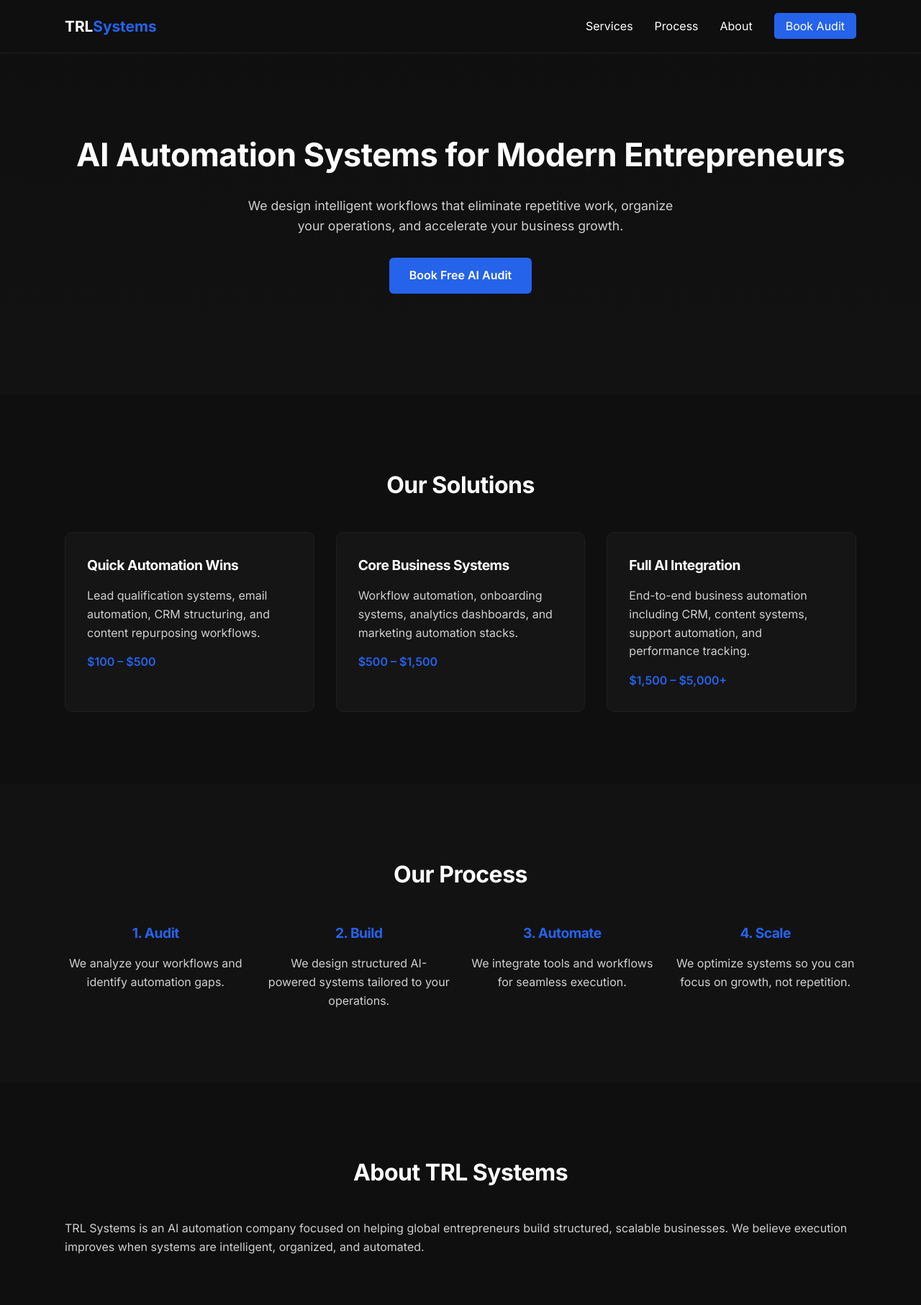
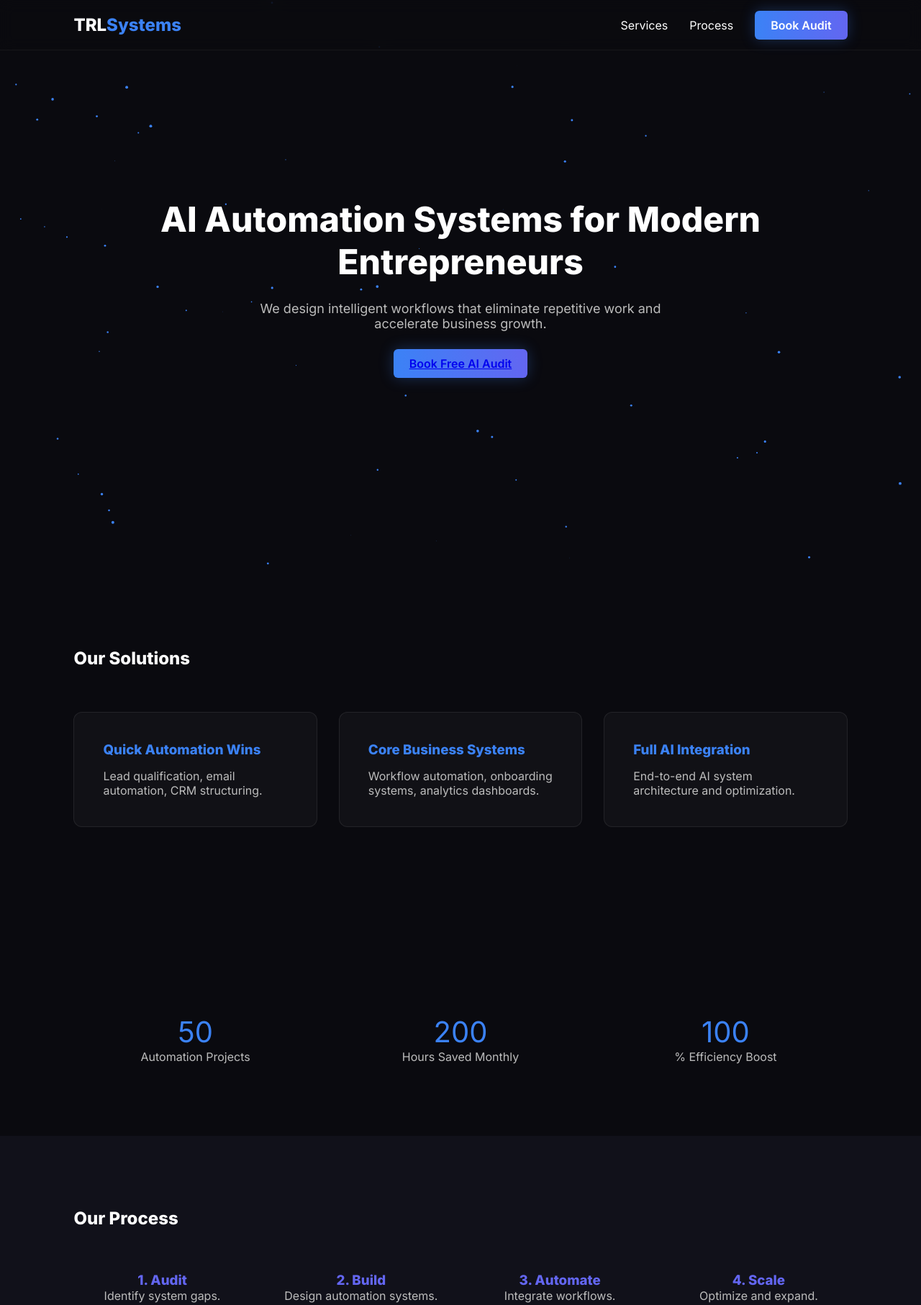
Before and after one commit to therightlifestyle/TRL, a plain HTML site: page index.html in a window 1280 px wide. Shown: the top 1813 px of the page at 72% size. Drawn offline with Linux system fonts and the light colour scheme; files that its build step writes are made by us from their sources.

Commit message:
Refactor index.html for SEO and layout improvements
Updated meta tags for improved SEO and added Open Graph and Twitter Card metadata. Enhanced the hero section and services display for better user engagement.

```diff
--- a/index.html
+++ b/index.html
@@ -1,140 +1,298 @@
 <!DOCTYPE html>
 <html lang="en">
 <head>
-  <meta charset="UTF-8" />
-  <meta name="viewport" content="width=device-width, initial-scale=1.0" />
+<meta charset="UTF-8">
+<meta name="viewport" content="width=device-width, initial-scale=1.0">
 
-  <title>TRL Systems | AI Automation for Entrepreneurs</title>
-  <meta name="description" content="TRL Systems builds AI-powered automation systems for modern entrepreneurs. Automate your operations. Scale your execution." />
+<title>TRL Systems | AI Automation Agency</title>
+<meta name="description" content="TRL Systems builds AI-powered automation systems for modern entrepreneurs. Automate workflows. Scale execution.">
+<meta name="keywords" content="AI automation agency, workflow automation, AI systems for entrepreneurs, business automation">
+<meta name="author" content="TRL Systems">
 
-  <!-- Security Headers -->
-  <meta http-equiv="X-Content-Type-Options" content="nosniff">
-  <meta http-equiv="X-Frame-Options" content="DENY">
-  <meta name="referrer" content="strict-origin-when-cross-origin">
+<!-- Open Graph -->
+<meta property="og:title" content="TRL Systems | AI Automation">
+<meta property="og:description" content="Automate the routine. Accelerate your execution.">
+<meta property="og:type" content="website">
 
-  <!-- Google Fonts -->
-  <link href="https://fonts.googleapis.com/css2?family=Inter:wght@400;600;700&display=swap" rel="stylesheet">
+<!-- Twitter -->
+<meta name="twitter:card" content="summary_large_image">
 
-  <link rel="stylesheet" href="css/style.css">
+<!-- Favicon (create favicon.ico and place in root later) -->
+<link rel="icon" href="favicon.ico">
+
+<link href="https://fonts.googleapis.com/css2?family=Inter:wght@400;600;700;800&display=swap" rel="stylesheet">
+
+<style>
+
+/* GLOBAL */
+*{margin:0;padding:0;box-sizing:border-box}
+body{
+font-family:'Inter',sans-serif;
+background:#0a0a0f;
+color:#fff;
+overflow-x:hidden;
+scroll-behavior:smooth;
+}
+section{padding:100px 8%}
+h1,h2,h3{font-weight:800}
+p{color:#bcbcbc}
+.reveal{opacity:0;transform:translateY(40px);transition:1s}
+.reveal.active{opacity:1;transform:translateY(0)}
+
+/* NAV */
+nav{
+position:fixed;top:0;width:100%;
+display:flex;justify-content:space-between;
+align-items:center;padding:20px 8%;
+background:rgba(10,10,15,0.7);
+backdrop-filter:blur(10px);
+border-bottom:1px solid rgba(255,255,255,0.05);
+z-index:1000;
+}
+nav h2 span{color:#3b82f6}
+nav ul{display:flex;gap:30px;list-style:none}
+nav a{text-decoration:none;color:#fff;transition:0.3s}
+nav a:hover{color:#3b82f6}
+.btn{
+background:linear-gradient(90deg,#3b82f6,#6366f1);
+padding:10px 22px;border-radius:6px;font-weight:600;
+box-shadow:0 0 20px rgba(59,130,246,0.3);
+}
+
+/* HERO */
+.hero{
+height:100vh;
+display:flex;flex-direction:column;
+justify-content:center;align-items:center;
+text-align:center;position:relative;
+}
+.hero h1{font-size:48px;max-width:900px}
+.hero p{margin:25px 0;font-size:18px;max-width:600px}
+
+/* PARTICLES */
+canvas{
+position:absolute;top:0;left:0;width:100%;height:100%;z-index:-1;
+}
+
+/* CARDS */
+.cards{
+display:grid;
+grid-template-columns:repeat(auto-fit,minmax(280px,1fr));
+gap:30px;margin-top:60px;
+}
+.card{
+background:rgba(255,255,255,0.03);
+padding:40px;border-radius:12px;
+border:1px solid rgba(255,255,255,0.08);
+transition:0.4s;
+}
+.card:hover{
+transform:translateY(-10px);
+border-color:#3b82f6;
+box-shadow:0 0 40px rgba(59,130,246,0.2);
+}
+.card h3{color:#3b82f6;margin-bottom:15px}
+
+/* PROCESS */
+.process{background:#11111a}
+.process-grid{
+display:grid;
+grid-template-columns:repeat(auto-fit,minmax(220px,1fr));
+gap:30px;text-align:center;margin-top:60px;
+}
+.process-box h3{color:#6366f1}
+
+/* STATS */
+.stats{
+display:grid;
+grid-template-columns:repeat(auto-fit,minmax(200px,1fr));
+gap:30px;text-align:center;margin-top:60px;
+}
+.stat-number{font-size:40px;color:#3b82f6}
+
+/* CTA */
+.cta{
+background:linear-gradient(90deg,#1e3a8a,#312e81);
+text-align:center;border-radius:15px;
+margin:0 8%;padding:80px 40px;
+}
+
+/* CONTACT */
+form{
+max-width:600px;margin:auto;
+display:flex;flex-direction:column;gap:20px;
+}
+input,textarea{
+padding:14px;background:#11111a;
+border:1px solid rgba(255,255,255,0.1);
+border-radius:8px;color:#fff;
+}
+textarea{resize:none;height:120px}
+
+/* FOOTER */
+footer{
+padding:40px 8%;background:#07070b;
+display:flex;justify-content:space-between;
+flex-wrap:wrap;border-top:1px solid rgba(255,255,255,0.05);
+}
+footer a{color:#aaa;text-decoration:none;margin-left:20px}
+footer a:hover{color:#3b82f6}
+
+@media(max-width:768px){
+.hero h1{font-size:32px}
+nav ul{display:none}
+}
+
+</style>
 </head>
+
 <body>
 
-  <!-- Navigation -->
-  <header class="navbar">
-    <div class="container nav-container">
-      <div class="logo">TRL<span>Systems</span></div>
 <nav>
+<h2>TRL<span>Systems</span></h2>
 <ul>
 <li><a href="#services">Services</a></li>
 <li><a href="#process">Process</a></li>
-          <li><a href="#about">About</a></li>
-          <li><a href="#contact" class="nav-cta">Book Audit</a></li>
+<li><a href="#contact" class="btn">Book Audit</a></li>
 </ul>
 </nav>
-    </div>
-  </header>
 
-  <!-- Hero Section -->
 <section class="hero">
-    <div class="container">
-      <h1>AI Automation Systems for Modern Entrepreneurs</h1>
-      <p>We design intelligent workflows that eliminate repetitive work, organize your operations, and accelerate your business growth.</p>
-      <a href="#contact" class="btn-primary">Book Free AI Audit</a>
-    </div>
+<canvas id="particles"></canvas>
+<h1 class="reveal">AI Automation Systems for Modern Entrepreneurs</h1>
+<p class="reveal">We design intelligent workflows that eliminate repetitive work and accelerate business growth.</p>
+<a href="#contact" class="btn reveal">Book Free AI Audit</a>
 </section>
 
-  <!-- Services Section -->
-  <section id="services" class="section">
-    <div class="container">
-      <h2>Our Solutions</h2>
-
-      <div class="services-grid">
-        <div class="card">
+<section id="services">
+<h2 class="reveal">Our Solutions</h2>
+<div class="cards">
+<div class="card reveal">
 <h3>Quick Automation Wins</h3>
-          <p>Lead qualification systems, email automation, CRM structuring, and content repurposing workflows.</p>
-          <span>$100 – $500</span>
+<p>Lead qualification, email automation, CRM structuring.</p>
 </div>
-
-        <div class="card">
+<div class="card reveal">
 <h3>Core Business Systems</h3>
-          <p>Workflow automation, onboarding systems, analytics dashboards, and marketing automation stacks.</p>
-          <span>$500 – $1,500</span>
+<p>Workflow automation, onboarding systems, analytics dashboards.</p>
 </div>
-
-        <div class="card">
+<div class="card reveal">
 <h3>Full AI Integration</h3>
-          <p>End-to-end business automation including CRM, content systems, support automation, and performance tracking.</p>
-          <span>$1,500 – $5,000+</span>
-        </div>
+<p>End-to-end AI system architecture and optimization.</p>
 </div>
 </div>
 </section>
 
-  <!-- Process Section -->
-  <section id="process" class="section dark-section">
-    <div class="container">
-      <h2>Our Process</h2>
-
-      <div class="process-grid">
-        <div>
-          <h3>1. Audit</h3>
-          <p>We analyze your workflows and identify automation gaps.</p>
+<section class="stats">
+<div class="reveal">
+<div class="stat-number" data-target="50">0</div>
+<p>Automation Projects</p>
 </div>
-
-        <div>
-          <h3>2. Build</h3>
-          <p>We design structured AI-powered systems tailored to your operations.</p>
+<div class="reveal">
+<div class="stat-number" data-target="200">0</div>
+<p>Hours Saved Monthly</p>
 </div>
-
-        <div>
-          <h3>3. Automate</h3>
-          <p>We integrate tools and workflows for seamless execution.</p>
-        </div>
-
-        <div>
-          <h3>4. Scale</h3>
-          <p>We optimize systems so you can focus on growth, not repetition.</p>
-        </div>
-      </div>
+<div class="reveal">
+<div class="stat-number" data-target="100">0</div>
+<p>% Efficiency Boost</p>
 </div>
 </section>
 
-  <!-- About Section -->
-  <section id="about" class="section">
-    <div class="container">
-      <h2>About TRL Systems</h2>
-      <p>
-        TRL Systems is an AI automation company focused on helping global entrepreneurs build structured, scalable businesses.
-        We believe execution improves when systems are intelligent, organized, and automated.
-      </p>
+<section id="process" class="process">
+<h2 class="reveal">Our Process</h2>
+<div class="process-grid">
+<div class="process-box reveal"><h3>1. Audit</h3><p>Identify system gaps.</p></div>
+<div class="process-box reveal"><h3>2. Build</h3><p>Design automation systems.</p></div>
+<div class="process-box reveal"><h3>3. Automate</h3><p>Integrate workflows.</p></div>
+<div class="process-box reveal"><h3>4. Scale</h3><p>Optimize and expand.</p></div>
 </div>
 </section>
 
-  <!-- Contact Section -->
-  <section id="contact" class="section contact-section">
-    <div class="container">
-      <h2>Book Your Free AI Audit</h2>
-      <p>Tell us about your business and we’ll identify automation opportunities.</p>
-
-      <form action="https://formspree.io/f/yourformid" method="POST" class="contact-form">
-        <input type="text" name="name" placeholder="Full Name" required />
-        <input type="email" name="email" placeholder="Email Address" required />
-        <textarea name="message" placeholder="Describe your biggest workflow bottleneck..." required></textarea>
-        <button type="submit" class="btn-primary">Submit Request</button>
-      </form>
-    </div>
+<section class="cta reveal">
+<h2>Ready to Automate?</h2>
+<p>Book a free AI audit today.</p>
+<br>
+<a href="#contact" class="btn">Start Now</a>
 </section>
 
-  <!-- Footer -->
-  <footer class="footer">
-    <div class="container footer-container">
-      <p>© 2026 TRL Systems. All rights reserved.</p>
-      <div class="footer-links">
-        <a href="privacy.html">Privacy Policy</a>
-        <a href="terms.html">Terms & Conditions</a>
-      </div>
+<section id="contact">
+<h2 class="reveal">Book Your Free AI Audit</h2>
+<form action="https://formspree.io/f/yourformid" method="POST" class="reveal">
+<input type="text" placeholder="Full Name" required>
+<input type="email" placeholder="Email Address" required>
+<textarea placeholder="Describe your biggest bottleneck..." required></textarea>
+<button class="btn">Submit</button>
+</form>
+</section>
+
+<footer>
+<div>© 2026 TRL Systems. All rights reserved.</div>
+<div>
+<a href="privacy.html">Privacy</a>
+<a href="terms.html">Terms</a>
 </div>
 </footer>
 
+<script>
+
+/* Scroll Reveal */
+function reveal(){
+document.querySelectorAll('.reveal').forEach(el=>{
+const windowHeight=window.innerHeight;
+const elementTop=el.getBoundingClientRect().top;
+if(elementTop<windowHeight-100){el.classList.add('active')}
+})
+}
+window.addEventListener('scroll',reveal);
+reveal();
+
+/* Counter Animation */
+document.querySelectorAll('.stat-number').forEach(counter=>{
+const update=()=>{
+const target=+counter.getAttribute('data-target');
+const count=+counter.innerText;
+const increment=target/100;
+if(count<target){
+counter.innerText=Math.ceil(count+increment);
+setTimeout(update,20);
+}else{counter.innerText=target}
+}
+update();
+});
+
+/* Particle Background */
+const canvas=document.getElementById("particles");
+const ctx=canvas.getContext("2d");
+canvas.width=window.innerWidth;
+canvas.height=window.innerHeight;
+
+let particles=[];
+for(let i=0;i<80;i++){
+particles.push({
+x:Math.random()*canvas.width,
+y:Math.random()*canvas.height,
+radius:Math.random()*2,
+dx:(Math.random()-0.5),
+dy:(Math.random()-0.5)
+});
+}
+
+function animate(){
+ctx.clearRect(0,0,canvas.width,canvas.height);
+particles.forEach(p=>{
+ctx.beginPath();
+ctx.arc(p.x,p.y,p.radius,0,Math.PI*2);
+ctx.fillStyle="#3b82f6";
+ctx.fill();
+p.x+=p.dx;
+p.y+=p.dy;
+if(p.x<0||p.x>canvas.width)p.dx*=-1;
+if(p.y<0||p.y>canvas.height)p.dy*=-1;
+});
+requestAnimationFrame(animate);
+}
+animate();
+
+</script>
+
 </body>
 </html>
```
Lines whose indentation alone changed are shown as unchanged.
